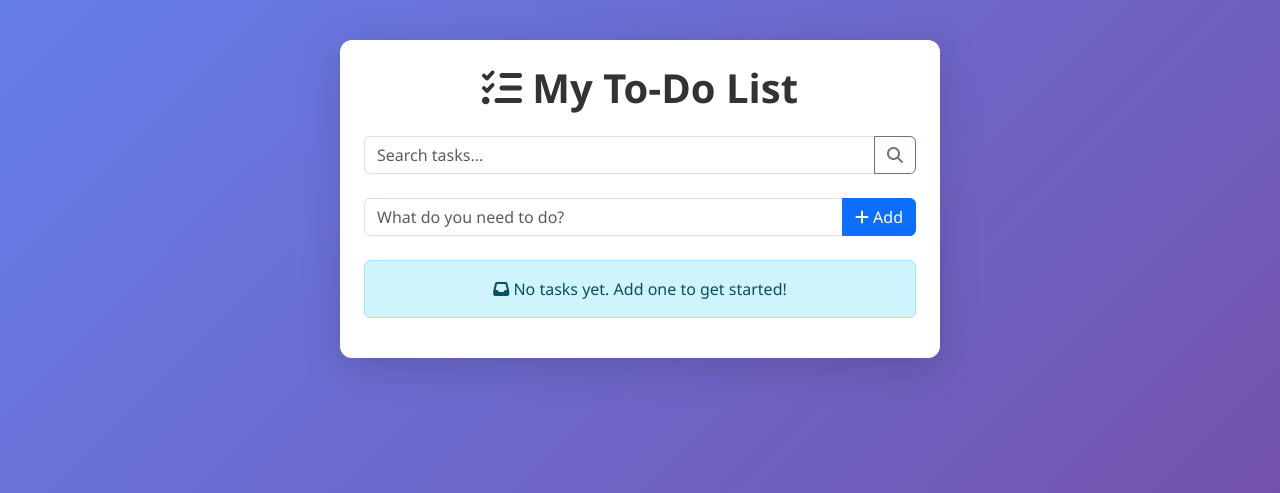
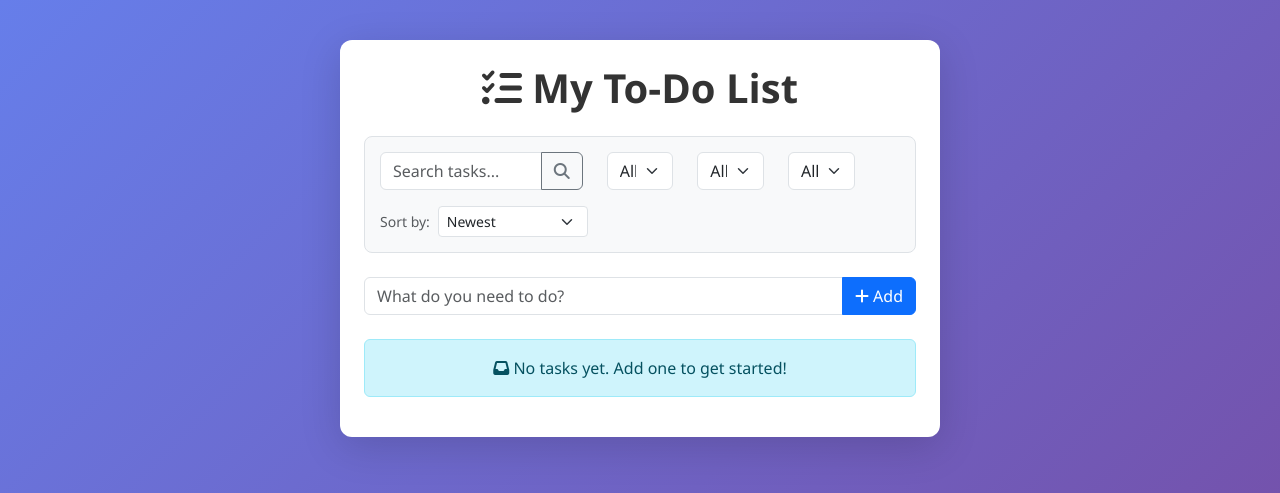
Before and after one commit to nv23046/cc302-flask-to-do-app, a Flask app: template templates/index.html in a window 1280 px wide. Shown: the top 493 px of the page. Run offline with Flask 3, Linux system fonts and the light colour scheme; the template is opened without the code that fills it, so the values that code supplies are empty.

Commit message:
feat(filters): add advanced filtering and sorting capabilities
- Add filter by status (todo/in progress/done)
- Add filter by priority (high/medium/low)
- Add filter by due date (overdue/today/this week)
- Add sorting options (newest, due date, priority, title)
- Improve UI with filter panel and controls
- Update index route to handle complex query building
- Maintain search functionality and support combined filters

```diff
--- a/app.py
+++ b/app.py
@@ -57,18 +57,67 @@ def init_db():
 def index():
     conn = get_db()
     search_query = request.args.get("q", "").strip()
+    filter_status = request.args.get("status", "").strip()
+    filter_priority = request.args.get("priority", "").strip()
+    filter_due = request.args.get("due", "").strip()
+    sort_by = request.args.get("sort", "created_at").strip()
 
+    # Build query
+    query = "SELECT * FROM tasks WHERE 1=1"
+    params = []
+
+    # Search filter
     if search_query:
-        # Search by title or description
-        tasks = conn.execute(
-            "SELECT * FROM tasks WHERE title LIKE ? OR description LIKE ? ORDER BY created_at DESC",
-            (f"%{search_query}%", f"%{search_query}%")
-        ).fetchall()
-    else:
-        tasks = conn.execute("SELECT * FROM tasks ORDER BY created_at DESC").fetchall()
+        query += " AND (title LIKE ? OR description LIKE ?)"
+        params.extend([f"%{search_query}%", f"%{search_query}%"])
 
+    # Status filter
+    if filter_status:
+        query += " AND status = ?"
+        params.append(filter_status)
+
+    # Priority filter
+    if filter_priority and filter_priority.isdigit():
+        query += " AND priority = ?"
+        params.append(int(filter_priority))
+
+    # Due date filter
+    from datetime import date, timedelta
+    today = date.today()
+    if filter_due == "overdue":
+        query += " AND due_date < ? AND status != 'done'"
+        params.append(str(today))
+    elif filter_due == "today":
+        query += " AND date(due_date) = ?"
+        params.append(str(today))
+    elif filter_due == "week":
+        week_end = today + timedelta(days=7)
+        query += " AND due_date BETWEEN ? AND ?"
+        params.extend([str(today), str(week_end)])
+
+    # Sorting
+    sort_options = {
+        "created_at": "created_at DESC",
+        "due_date": "CASE WHEN due_date IS NULL THEN 1 ELSE 0 END, due_date ASC",
+        "priority": "priority DESC",
+        "title": "title ASC"
+    }
+    sort_clause = sort_options.get(sort_by, "created_at DESC")
+    query += f" ORDER BY {sort_clause}"
+
+    tasks = conn.execute(query, params).fetchall()
     conn.close()
-    return render_template("index.html", tasks=tasks, version=__version__, search_query=search_query)
+
+    return render_template(
+        "index.html",
+        tasks=tasks,
+        version=__version__,
+        search_query=search_query,
+        filter_status=filter_status,
+        filter_priority=filter_priority,
+        filter_due=filter_due,
+        sort_by=sort_by
+    )
 
 @app.route("/api/version")
 def version():
--- a/templates/index.html
+++ b/templates/index.html
@@ -7,8 +7,11 @@
     <i class="fas fa-list-check"></i> My To-Do List
 </h1>
 
-<!-- Search Bar -->
-<form method="GET" action="{{ url_for('index') }}" class="mb-4">
+<!-- Search and Filter Bar -->
+<div class="filter-section mb-4">
+    <form method="GET" action="{{ url_for('index') }}" class="mb-3">
+        <div class="row">
+            <div class="col-md-5">
                 <div class="input-group">
                     <input
                         type="text"
@@ -20,13 +23,62 @@
                     <button class="btn btn-outline-secondary" type="submit">
                         <i class="fas fa-search"></i>
                     </button>
-        {% if search_query %}
-        <a href="{{ url_for('index') }}" class="btn btn-outline-secondary">
+                </div>
+            </div>
+
+            <div class="col-md-2">
+                <select name="status" class="form-select" onchange="this.form.submit()">
+                    <option value="">All Status</option>
+                    <option value="todo" {% if filter_status == 'todo' %}selected{% endif %}>To Do</option>
+                    <option value="doing" {% if filter_status == 'doing' %}selected{% endif %}>In Progress</option>
+                    <option value="done" {% if filter_status == 'done' %}selected{% endif %}>Done</option>
+                </select>
+            </div>
+
+            <div class="col-md-2">
+                <select name="priority" class="form-select" onchange="this.form.submit()">
+                    <option value="">All Priority</option>
+                    <option value="1" {% if filter_priority == '1' %}selected{% endif %}>Low</option>
+                    <option value="2" {% if filter_priority == '2' %}selected{% endif %}>Medium</option>
+                    <option value="3" {% if filter_priority == '3' %}selected{% endif %}>High</option>
+                </select>
+            </div>
+
+            <div class="col-md-2">
+                <select name="due" class="form-select" onchange="this.form.submit()">
+                    <option value="">All Dates</option>
+                    <option value="overdue" {% if filter_due == 'overdue' %}selected{% endif %}>Overdue</option>
+                    <option value="today" {% if filter_due == 'today' %}selected{% endif %}>Today</option>
+                    <option value="week" {% if filter_due == 'week' %}selected{% endif %}>This Week</option>
+                </select>
+            </div>
+
+            <div class="col-md-1">
+                {% if search_query or filter_status or filter_priority or filter_due %}
+                <a href="{{ url_for('index') }}" class="btn btn-outline-secondary w-100">
                     <i class="fas fa-times"></i> Clear
                 </a>
                 {% endif %}
             </div>
+        </div>
     </form>
+
+    <!-- Sort Options -->
+    <form method="GET" action="{{ url_for('index') }}" class="d-flex gap-2">
+        <input type="hidden" name="q" value="{{ search_query or '' }}">
+        <input type="hidden" name="status" value="{{ filter_status or '' }}">
+        <input type="hidden" name="priority" value="{{ filter_priority or '' }}">
+        <input type="hidden" name="due" value="{{ filter_due or '' }}">
+
+        <small class="text-muted align-self-center">Sort by:</small>
+        <select name="sort" class="form-select form-select-sm" style="max-width: 150px;" onchange="this.form.submit()">
+            <option value="created_at" {% if sort_by == 'created_at' %}selected{% endif %}>Newest</option>
+            <option value="due_date" {% if sort_by == 'due_date' %}selected{% endif %}>Due Date</option>
+            <option value="priority" {% if sort_by == 'priority' %}selected{% endif %}>Priority</option>
+            <option value="title" {% if sort_by == 'title' %}selected{% endif %}>Title</option>
+        </select>
+    </form>
+</div>
 
 <!-- Add Task Form -->
 <form method="POST" action="{{ url_for('add') }}" class="mb-4">
@@ -92,12 +144,19 @@
         {% endfor %}
     {% else %}
         <div class="alert alert-info text-center">
-            <i class="fas fa-inbox"></i> {% if search_query %}No tasks match your search.{% else %}No tasks yet. Add one to get started!{% endif %}
+            <i class="fas fa-inbox"></i> {% if search_query or filter_status or filter_priority or filter_due %}No tasks match your filters.{% else %}No tasks yet. Add one to get started!{% endif %}
         </div>
     {% endif %}
 </div>
 
 <style>
+.filter-section {
+    background-color: #f8f9fa;
+    padding: 15px;
+    border-radius: 8px;
+    border: 1px solid #dee2e6;
+}
+
 .task-content {
     flex-grow: 1;
     margin-left: 10px;
```
Lines whose indentation alone changed are shown as unchanged.
